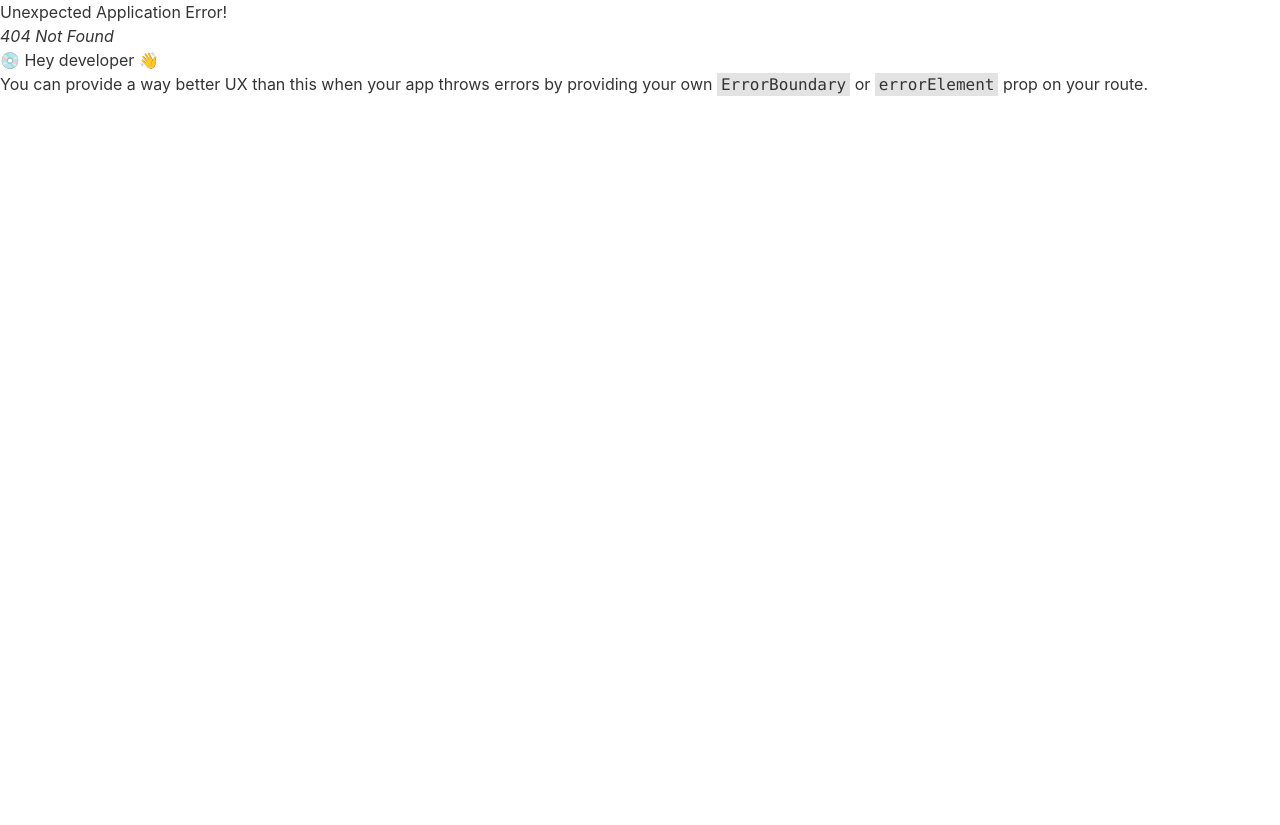
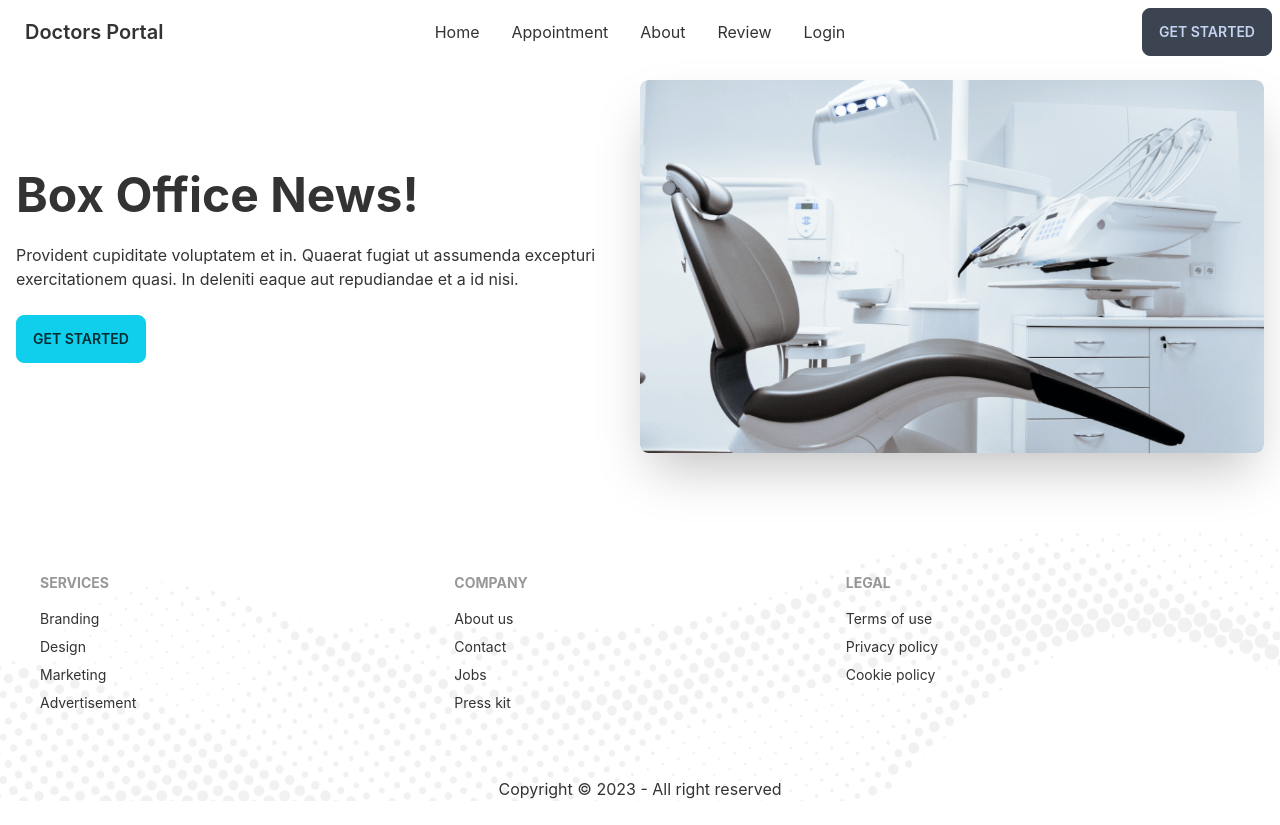
Before and after one commit to Sayeednayeem1/doctors-portal-client-side, a React (Create React App) app: page /appointment in a window 1280 px wide. Before the commit this address had no page. Before the commit the page ends 800 px from the top, so only its background shows below. Built offline with nearby package versions, Linux system fonts and the light colour scheme.

Commit message:
added AppointmentBanner to the Appointment route and installed React day picker

```diff
--- a/package.json
+++ b/package.json
@@ -7,7 +7,9 @@
     "@testing-library/react": "^13.4.0",
     "@testing-library/user-event": "^13.5.0",
     "daisyui": "^2.51.3",
+    "date-fns": "^2.29.3",
     "react": "^18.2.0",
+    "react-day-picker": "^8.6.0",
     "react-dom": "^18.2.0",
     "react-router-dom": "^6.9.0",
     "react-scripts": "5.0.1",
--- a/src/index.js
+++ b/src/index.js
@@ -3,6 +3,7 @@ import ReactDOM from 'react-dom/client';
 import './index.css';
 import App from './App';
 import reportWebVitals from './reportWebVitals';
+import 'react-day-picker/dist/style.css';
 
 const root = ReactDOM.createRoot(document.getElementById('root'));
 root.render(
--- /dev/null
+++ b/src/pages/Appointment/Appointment/Appointment.js
@@ -0,0 +1,12 @@
+import React from 'react';
+import AppointmentBanner from '../AppointmentBanner/AppointmentBanner';
+
+const Appointment = () => {
+    return (
+        <div>
+            <AppointmentBanner></AppointmentBanner>
+        </div>
+    );
+};
+
+export default Appointment;
--- /dev/null
+++ b/src/pages/Appointment/AppointmentBanner/AppointmentBanner.js
@@ -0,0 +1,21 @@
+import React from 'react';
+import banner from '../../../assets/images/chair.png';
+
+const AppointmentBanner = () => {
+    return (
+        <div>
+            <div className="hero ">
+                <div className="hero-content flex-col lg:flex-row-reverse">
+                    <img src={banner} className="lg:w-1/2 rounded-lg shadow-2xl" alt='' />
+                    <div>
+                        <h1 className="text-5xl font-bold">Box Office News!</h1>
+                        <p className="py-6">Provident cupiditate voluptatem et in. Quaerat fugiat ut assumenda excepturi exercitationem quasi. In deleniti eaque aut repudiandae et a id nisi.</p>
+                        <button className="btn btn-primary">Get Started</button>
+                    </div>
+                </div>
+            </div>
+        </div>
+    );
+};
+
+export default AppointmentBanner;
--- a/src/pages/Home/ExceptionalDentalCare/ExceptionalDentalCare.js
+++ b/src/pages/Home/ExceptionalDentalCare/ExceptionalDentalCare.js
@@ -7,7 +7,7 @@ const ExceptionalDentalCare = () => {
         <div className='mt-14'>
             <div className="hero">
                 <div className="hero-content flex-col lg:flex-row">
-                    <img src={treatment} className="lg:w-[476px] lg:h-[476px] rounded-lg shadow-2xl lg:mr-24" alt='' />
+                    <img src={treatment} className="lg:w-[28rem] rounded-lg shadow-2xl lg:mr-32" alt='' />
                     <div>
                         <h1 className="text-2xl font-bold">Exceptional Dental Care.</h1>
                         <p className="py-6">It is a long established fact that a reader will be distracted by the readable content of a page when looking at its layout. The point of using Lorem Ipsumis that it has a more-or-less normal distribution of letters,as opposed to using 'Content here, content here', making it look like readable English. Many desktop publishing packages and web page</p>
--- a/src/pages/Shared/Navbar/Navbar.js
+++ b/src/pages/Shared/Navbar/Navbar.js
@@ -5,7 +5,7 @@ const Navbar = () => {
 
     const navItems = <React.Fragment>
         <li><Link to='/'>Home</Link></li>
-        <li><Link to='/'>Appointment</Link></li>
+        <li><Link to='/appointment'>Appointment</Link></li>
         <li><Link to='/'>About</Link></li>
         <li><Link to='/'>Review</Link></li>
         <li><Link to='/login'>Login</Link></li>
--- a/src/router/router.js
+++ b/src/router/router.js
@@ -1,5 +1,6 @@
 import { createBrowserRouter } from "react-router-dom";
 import Main from "../Layout/Main";
+import Appointment from "../pages/Appointment/Appointment/Appointment";
 import Home from "../pages/Home/Home/Home";
 import Login from "../pages/Home/Login/Login";
 
@@ -16,6 +17,10 @@ export const router = createBrowserRouter([
             {
                 path: '/login',
                 element: <Login></Login>
+            },
+            {
+                path: '/appointment',
+                element: <Appointment></Appointment>
             }
         ]
     }
```
Also changed, not shown: 1 other file (tests, documents, lock files or other folders).
